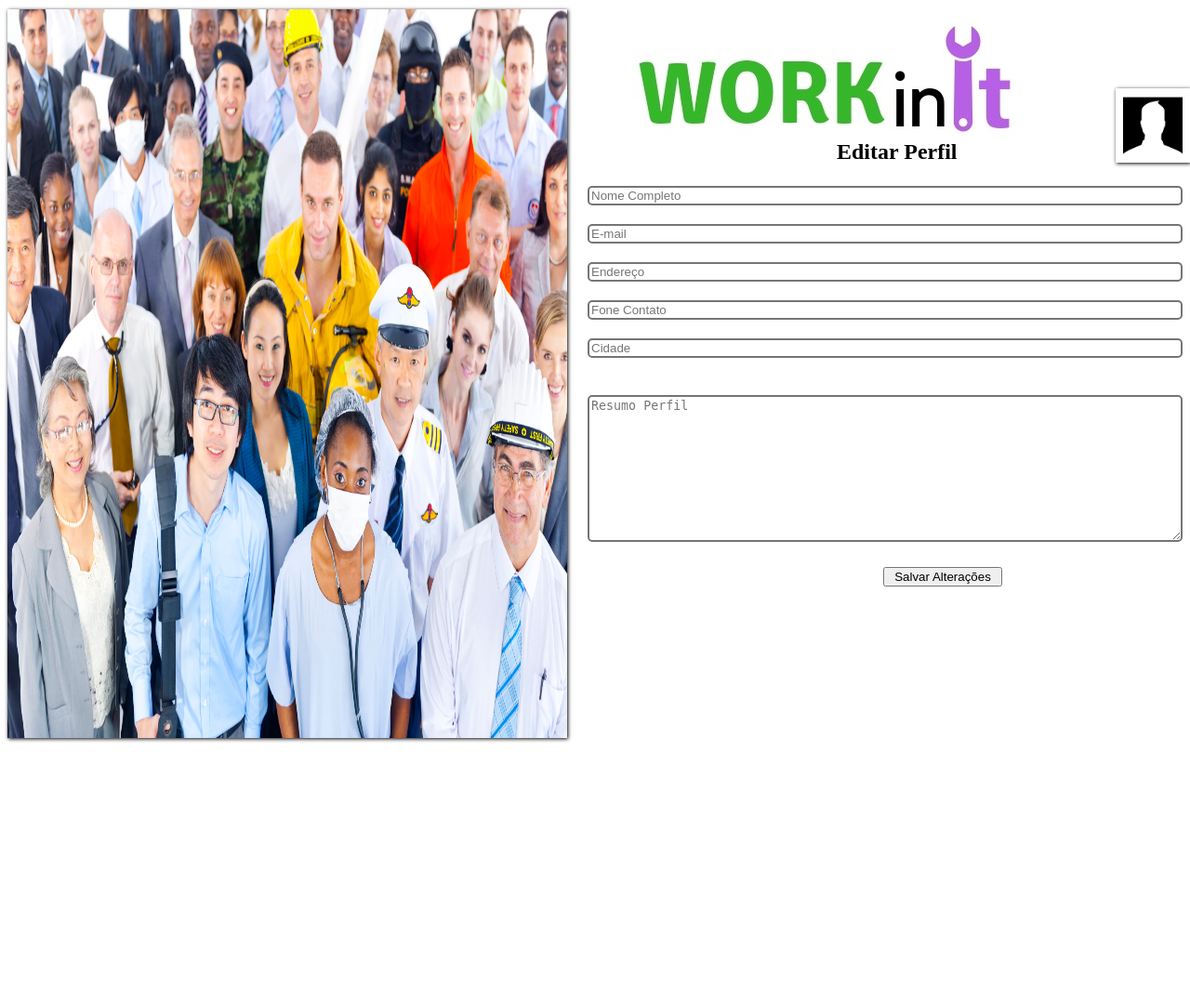
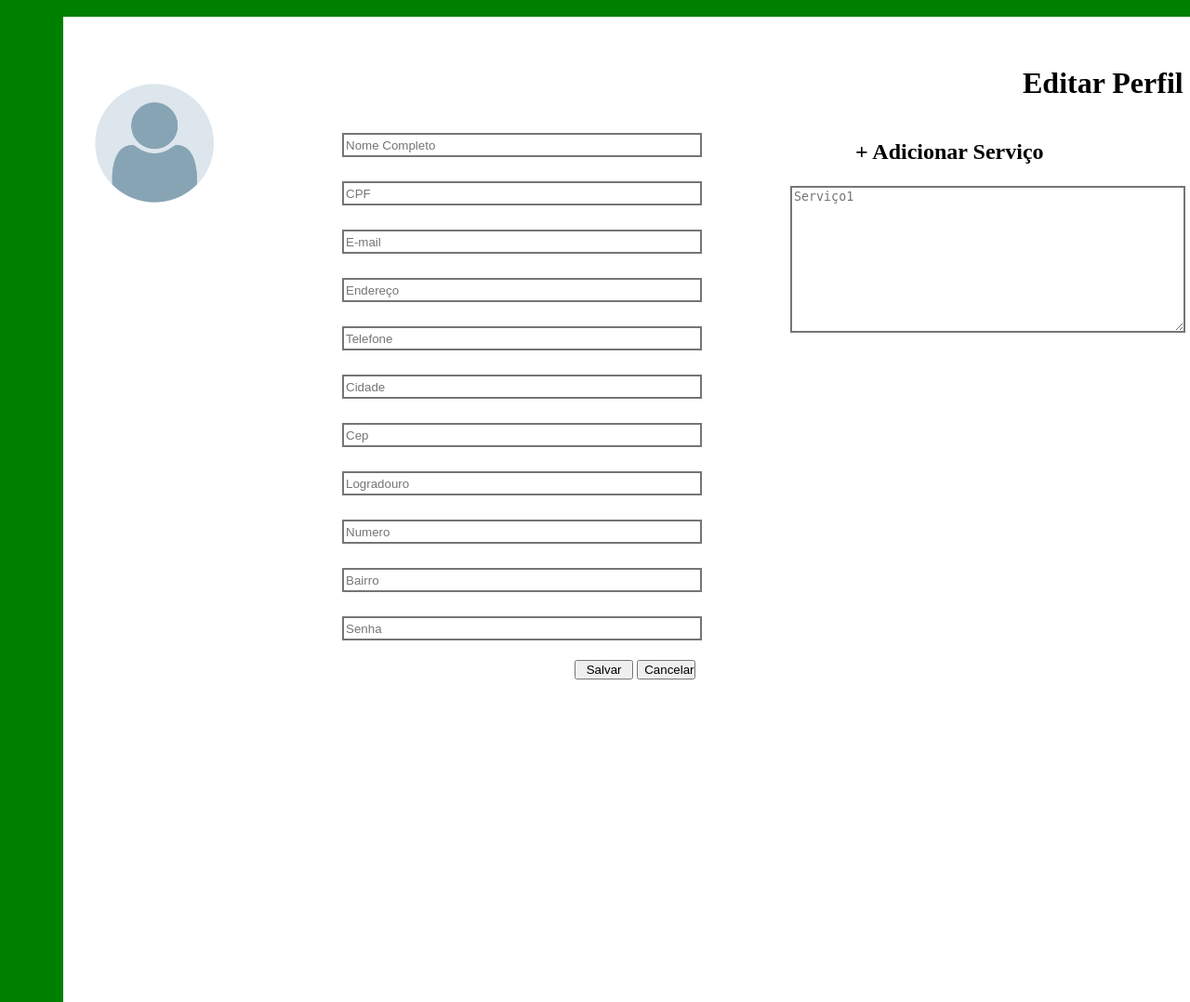
Before and after one commit to will-neto/workinit, a PHP site: page /editar-perfil.php in a window 1280 px wide; the page is wider, and only the part inside the window is pictured. Shown: that part at 93% size. Before the commit the page ends 798 px from the top of that part, so only its background shows below. Run offline with PHP 8.4, Linux system fonts and the light colour scheme.

Commit message:
correções cadastro, adicionar contato

```diff
--- a/cadastro.php
+++ b/cadastro.php
@@ -20,6 +20,8 @@ require_once("conexao/conexao.php"); ?>
 
                 if(!$operacao_inserir){
                     die("Erro no banco: " . mysqli_error($operacao_inserir));
+                } else {
+                    header("Location: login.php");
                 }
             }
         ?>
--- a/editar-perfil.php
+++ b/editar-perfil.php
@@ -1,58 +1,82 @@
 <?php
 //conexão
 require_once("conexao/conexao.php"); ?>
-
 <!DOCTYPE html>
 <html>
 <head>
-	<title>Editar Perfil</title>
-	<link rel="stylesheet" type="text/css" href="style.css">
-	<style>
+	<title>Editar perfil</title>
+	<link rel="stylesheet" type="text/css" href="styleeditar.css">
 
-</style>
 </head>
 <body>
-     <header>
-     	     <h1> <img  src="imagens/logotipoworkint.jpg"></h1>
-     	     <h2>Editar Perfil</h2>
+    <header>
+      <h1>Editar Perfil</h1>
+      <h2> + Adicionar Serviço</h2>
+      <img class="iconePerfil" src="imagens/iconePerfil.jpg">
 
-     </header>
-     <div>
+    </header>
+               <div id="divvertical"></div>
+               <div id="divhorizontal"></div>
 
-     </div>
-     <div>
+    <div id= "principal"></div>
 
-     	<form action="#">
+         <form action="#">
      	     <p> <label for="Nome Completo"> </label></p>
      	      <input type="text" name="Nome Completo" size="30" placeholder="Nome Completo" ><br>
-     	     <p> <label for="Email"></label></p>
+     	       <p> <label for="CPF"> </label></p>
+     	      <input type="text" name="CPF" size="30" placeholder="CPF" ><br>
+             <p> <label for="Email"></label></p>
      	      <input type="text" name="E-mail" size="30" placeholder="E-mail"><br>
      	     <p> <label for="Endereço"></label></p>
      	      <input type="text" name="Endereço" size="30" placeholder="Endereço"><br>
-     	     <p> <label for="Fone contato"></label></p>
-     	      <input type="text" name="Fone Contato" size="30" placeholder="Fone Contato"><br>
+     	     <p> <label for="Telefone"></label></p>
+     	      <input type="text" name="Telefone" size="30" placeholder="Telefone"><br>
      	      <p><label for="Cidade"></label></p>
      	      <input type="text" name="Cidade" size="30" placeholder="Cidade"><br>
-     	      <p><label for="Resumo Perfil"></label></p>
-              <p><textarea class="texto" name="ResumoPerfil" id="ResumoPerfil" cols="70" rows="10" placeholder="Resumo Perfil"></textarea></p>
+               <p><label for="Cep"></label></p>
+     	      <input type="text" name="Cep" size="30" placeholder="Cep"><br>
+              <p><label for="Loradouro"></label></p>
+     	      <input type="text" name="Logradouro" size="30" placeholder="Logradouro"><br>
+               <p><label for="Numero"></label></p>
+     	      <input type="text" name="Numero" size="30" placeholder="Numero"><br>
+              <p><label for="Bairro"></label></p>
+     	      <input type="text" name="Bairro" size="30" placeholder="Bairro"><br>
+     	       <p><label for="Senha"></label></p>
+     	      <input type="password" name="senha" size="30" placeholder="Senha">
+     	      <p><label for="Serviço1"></label></p>
+              <p><textarea class="texto" name="Serviço1" id="serviço1" cols="50" rows="10" placeholder="Serviço1"></textarea></p>
 
-     	       <button>Salvar Alterações</button>
+     	      <button class="button1"> Salvar</button>
+     	      <button class="button2"> Cancelar</button>
 
 
-     	</form>
-     </div>
-     <div>
 
-     	<img class="foto-perfil" src="imagens/perfil.jpg">
-     </div>
-     <div>
+    </div>
 
-     	<img class="foto-colaboradores" src="imagens/trabalhadores.jpg">
-     </div>
 
 </body>
 </html>
 
 <?php
+     if(isset($_POST["nome"])){
+                $_session       =$_POST["id"];
+                $nome           =$_POST["nome"];
+                $cpf            =$_POST["cpf"];
+                $telefone       =$_POST["telefone"];
+                $numero         =$_POST["numero"];
+                $cidade         =$_POST["cidade"];
+                $cep            =$_POST["cep"];
+                $logradouro     =$_POST["logradouro"];
+                $bairro         =$_POST["bairro"];
+                if($senha==$senha){
+                $alterar = "UPDATE usuario` SET `cep` = '022341', `numero` = '151', `bairro` = 'Almeida Prado', `cidade` = 'Tatui', `uf` = 'SP' WHERE `usuario`.`id` = 3";
+                $operacao_inserir = mysqli_query($conecta,$alterar);
+                }
+
+
+                if(!$operacao_alterar){
+                    die("Erro no banco");
+                }
+            }
     mysqli_close($conecta);
 ?>
--- /dev/null
+++ b/styleeditar.css
@@ -0,0 +1,84 @@
+h1{
+	position: absolute;
+	left: 1100px;
+	top: 50px;
+}
+
+h2{
+	position: absolute;
+	left: 920px;
+	top: 130px;
+}
+
+img[class = "iconePerfil"]{
+	width: 10%;
+	position: absolute;
+	right: 1050px;
+	top: 90px;
+
+}
+
+form{
+
+	margin-top: 120px;
+}
+
+input[type = "text" ]{
+    top: 30px;
+	width: 30%;
+	height: 20px;
+	margin-bottom: 5px;
+	margin: 5px;
+	border :2px solid #757575;
+	margin-left: 300px;
+}
+
+input[type = "password" ]{
+
+	width: 30%;
+	height: 20px;
+	margin-bottom: 5px;
+	border :2px solid #757575;
+	margin: 5px;
+	margin-left: 300px;
+
+}
+
+textarea{
+	position: absolute;
+	border: 2px solid #757575;
+	left: 850px;
+	top: 200px;
+
+}
+
+button[class = "button1"]{
+
+	width: 5%;
+    margin-left: 550px;
+}
+
+button[class = "button2"]{
+
+	width: 5%;
+}
+
+#divhorizontal{
+	width: 1350px;
+	height: 20px;
+	margin-top: -10px;
+	margin-left: auto;
+	background-color: #008000;
+}
+
+#divvertical{
+	width: 90px;
+	height: 1110px;
+	right: 600px;
+	background-color: #008000;
+
+	float: left;
+	margin-top: -30px;
+	margin-left: -30px;
+
+}
```
Also changed, not shown: adicionar-servico.php (+49 -6 lines), banco/workinit.sql (added, +182 -0 lines), chat.php (+10 -1 lines), content/css/layout.css (+7 -0 lines), detalhes-servico.php (+10 -1 lines), editar-servico.php (+9 -1 lines), index.php (+6 -1 lines), imagens/iconePerfil.jpg (added).
